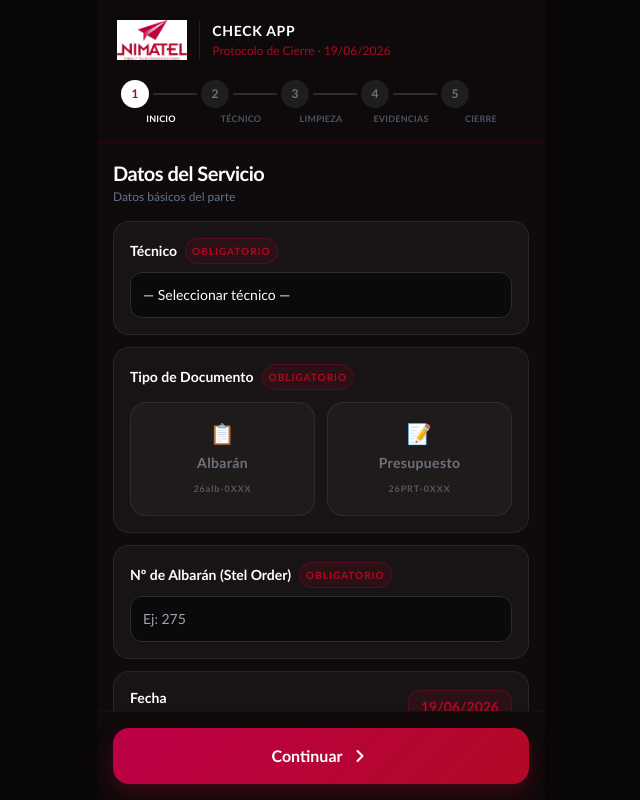
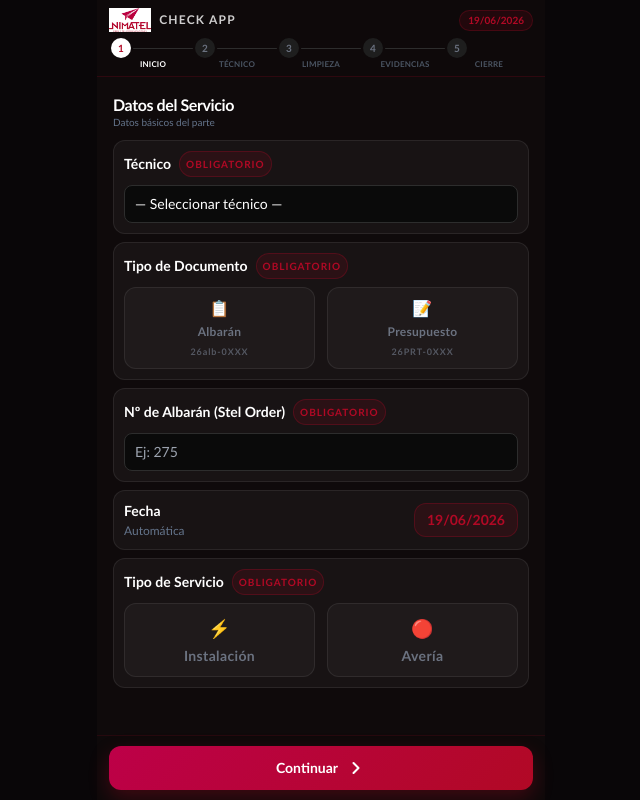
Before and after one commit to nimatelinstalaciones/appcierretrabajos, a React (Vite) app: page / in a window 1280 px wide. Shown: the whole page, without its empty margins (319-959 px from the left). Built offline with nearby package versions, Linux system fonts and the light colour scheme.

Commit message:
Add files via upload

```diff
--- a/src/App.jsx
+++ b/src/App.jsx
@@ -64,7 +64,7 @@
     <div className="flex gap-2">
       {opts.map(o => (
         <button key={String(o.v)} onClick={() => onChange(o.v)}
-          className="flex-1 py-3 rounded-xl font-bold text-sm tracking-wide transition-all duration-150 active:scale-95"
+          className="flex-1 py-2 rounded-lg font-bold text-sm tracking-wide transition-all duration-150 active:scale-95"
           style={value === o.v
             ? { background: o.on, color: "white", border: "2px solid transparent" }
             : { background: "rgba(15,10,11,0.6)", border: "1px solid #374151", color: "#9ca3af" }}>
@@ -78,7 +78,7 @@
 // ─── Field Row ────────────────────────────────────────────────────────────
 function FieldRow({ label, sublabel, value, onChange, hasNA, required, badge }) {
   return (
-    <div className="rounded-2xl p-4 flex flex-col gap-3" style={cardStyle}>
+    <div className="rounded-xl p-2.5 flex flex-col gap-2" style={cardStyle}>
       <div className="flex items-start justify-between gap-2">
         <div className="flex-1">
           <div className="flex items-center gap-2 flex-wrap">
@@ -86,7 +86,7 @@
             {required && <span className="text-[10px] font-bold px-1.5 py-0.5 rounded-full tracking-widest uppercase" style={badgeRed}>Obligatorio</span>}
             {badge && <span className="text-[10px] font-bold text-sky-400 bg-sky-400/10 border border-sky-400/30 px-1.5 py-0.5 rounded-full tracking-widest uppercase">{badge}</span>}
           </div>
-          {sublabel && <p className="text-slate-400 text-xs mt-0.5 leading-snug">{sublabel}</p>}
+          {sublabel && <p className="text-slate-500 text-[10px] mt-0 leading-snug">{sublabel}</p>}
         </div>
         {value === true  && <span className="text-green-400 mt-0.5 shrink-0"><Icons.Check /></span>}
         {value === false && <span className="text-red-400 mt-0.5 shrink-0"><Icons.X /></span>}
@@ -105,14 +105,14 @@
     e.target.value = "";
   };
   return (
-    <div className="rounded-2xl p-4 flex flex-col gap-3" style={cardStyle}>
+    <div className="rounded-xl p-2.5 flex flex-col gap-2" style={cardStyle}>
       <div>
         <div className="flex items-center gap-2 flex-wrap">
           <p className="text-white font-semibold text-sm">{label}</p>
           <span className="text-[10px] font-bold text-slate-400 bg-white/5 border border-white/10 px-1.5 py-0.5 rounded-full tracking-widest uppercase">Opcional</span>
           <span className="text-[10px] font-bold text-slate-500 bg-white/5 border border-white/10 px-1.5 py-0.5 rounded-full tracking-widest">📁 Archivo</span>
         </div>
-        {sublabel && <p className="text-slate-400 text-xs mt-0.5">{sublabel}</p>}
+        {sublabel && <p className="text-slate-500 text-[10px] mt-0">{sublabel}</p>}
       </div>
       {value ? (
         <div className="relative rounded-xl overflow-hidden border border-green-500/30">
@@ -145,14 +145,14 @@
   const remove = (i) => onChange(value.filter((_, idx) => idx !== i));
   const ok = value.length >= MIN_AFTER_PHOTOS;
   return (
-    <div className="rounded-2xl p-4 flex flex-col gap-3" style={cardStyle}>
+    <div className="rounded-xl p-2.5 flex flex-col gap-2" style={cardStyle}>
       <div>
         <div className="flex items-center gap-2 flex-wrap">
           <p className="text-white font-semibold text-sm">{label}</p>
           <span className="text-[10px] font-bold px-1.5 py-0.5 rounded-full tracking-widest uppercase" style={badgeRed}>Mín. {MIN_AFTER_PHOTOS} fotos</span>
           <span className="text-[10px] font-bold text-sky-400 bg-sky-400/10 border border-sky-400/30 px-1.5 py-0.5 rounded-full">📷 Cámara</span>
         </div>
-        {sublabel && <p className="text-slate-400 text-xs mt-0.5">{sublabel}</p>}
+        {sublabel && <p className="text-slate-500 text-[10px] mt-0">{sublabel}</p>}
       </div>
 
       {/* Progress */}
@@ -203,19 +203,19 @@
 function StepBar({ current }) {
   const labels = ["Inicio","Técnico","Limpieza","Evidencias","Cierre"];
   return (
-    <div className="flex items-start justify-between px-1">
+    <div className="flex items-center justify-between px-0.5">
       {labels.map((l, i) => {
         const s = i + 1, done = s < current, active = s === current;
         return (
-          <div key={l} className="flex flex-col items-center gap-1 flex-1">
+          <div key={l} className="flex flex-col items-center gap-0.5 flex-1">
             <div className="flex items-center w-full">
-              <div className="w-7 h-7 rounded-full flex items-center justify-center text-xs font-bold shrink-0 transition-all"
+              <div className="w-5 h-5 rounded-full flex items-center justify-center text-[10px] font-bold shrink-0 transition-all"
                 style={done ? { background: BRAND_RED, color: "white" } : active ? { background: "white", color: BRAND_RED } : { background: "#1e1e1e", color: "#6b7280" }}>
                 {done ? "✓" : s}
               </div>
-              {i < labels.length - 1 && <div className="flex-1 h-0.5 mx-1 rounded transition-all" style={{ background: done ? BRAND_RED : "#2d2d2d" }} />}
+              {i < labels.length - 1 && <div className="flex-1 h-px mx-0.5 rounded transition-all" style={{ background: done ? BRAND_RED : "#2d2d2d" }} />}
             </div>
-            <span className="text-[9px] font-semibold tracking-wide uppercase"
+            <span className="text-[8px] font-semibold tracking-wide uppercase leading-none"
               style={{ color: active ? "white" : done ? BRAND_RED : "#4b5563" }}>{l}</span>
           </div>
         );
@@ -434,14 +434,14 @@
   return (
     <div className="flex flex-col gap-4 pb-8">
       {/* Success header */}
-      <div className="rounded-2xl p-5 text-center" style={{ background: "linear-gradient(135deg,rgba(177,9,37,0.2),rgba(189,0,72,0.08))", border: "1px solid rgba(177,9,37,0.3)" }}>
+      <div className="rounded-xl p-3 text-center" style={{ background: "linear-gradient(135deg,rgba(177,9,37,0.2),rgba(189,0,72,0.08))", border: "1px solid rgba(177,9,37,0.3)" }}>
         <div className="text-4xl mb-2">✅</div>
         <h2 className="text-white text-xl font-black tracking-tight">Parte Completado</h2>
         <p className="text-slate-400 text-xs mt-1">Protocolo Nimatel registrado correctamente</p>
         {albaranRef && (
           <div className="mt-3 inline-flex flex-col items-center rounded-2xl px-5 py-2.5" style={{ background: "rgba(177,9,37,0.15)", border: "1px solid rgba(177,9,37,0.4)" }}>
             <p className="text-slate-400 text-xs uppercase tracking-widest font-semibold">Referencia Stel Order</p>
-            <p className="text-2xl font-black tracking-widest mt-0.5" style={{ color: BRAND_RED }}>{albaranRef}</p>
+            <p className="text-xl font-black tracking-widest mt-0.5" style={{ color: BRAND_RED }}>{albaranRef}</p>
             <p className="text-slate-500 text-xs mt-0.5">{data.s1.tipo} · {data.s1.tecnico?.split(" ")[0]} · {data.s1.fecha}</p>
           </div>
         )}
@@ -486,7 +486,7 @@
 
       {/* Stel Order attachment instructions */}
       {albaranRef && (
-        <div className="rounded-2xl p-4" style={{ background: "rgba(14,116,144,0.08)", border: "1px solid rgba(14,116,144,0.25)" }}>
+        <div className="rounded-xl p-2.5" style={{ background: "rgba(14,116,144,0.08)", border: "1px solid rgba(14,116,144,0.25)" }}>
           <p className="text-sky-400 font-bold text-sm mb-2">📎 Adjuntar a Stel Order</p>
           <p className="text-slate-400 text-xs leading-relaxed">
             Abre el {data.s1.docType === "Presupuesto" ? "presupuesto" : "albarán"} <span className="text-sky-300 font-bold">{albaranRef}</span> en Stel Order y adjunta:
@@ -502,11 +502,11 @@
       {/* Action buttons */}
       <div className="flex flex-col gap-3 mt-1">
         <button onClick={handlePDF} disabled={generating}
-          className="w-full py-4 font-black text-base rounded-2xl tracking-wide active:scale-95 transition-all flex items-center justify-center gap-2 text-white"
+          className="w-full py-3 font-black text-sm rounded-xl tracking-wide active:scale-95 transition-all flex items-center justify-center gap-2 text-white"
           style={{ background: generating ? "rgba(177,9,37,0.4)" : BRAND_GRADIENT, boxShadow: "0 8px 24px rgba(177,9,37,0.3)" }}>
           {generating ? <><Icons.Spin />Generando PDF...</> : pdfDone ? <>✓ PDF Descargado — Generar de Nuevo</> : <><Icons.PDF />Generar y Descargar PDF</>}
         </button>
-        <button onClick={onReset} className="w-full py-3.5 font-bold text-sm rounded-2xl active:scale-95 transition-transform text-slate-300"
+        <button onClick={onReset} className="w-full py-2.5 font-bold text-sm rounded-xl active:scale-95 transition-transform text-slate-300"
           style={{ background: "rgba(255,255,255,0.05)", border: "1px solid rgba(255,255,255,0.1)" }}>
           ＋ Nuevo Parte de Servicio
         </button>
@@ -590,38 +590,36 @@
     <div className="min-h-screen flex items-start justify-center" style={{ background: "#090608", fontFamily: "'Trebuchet MS','Avenir',sans-serif" }}>
       <div className="w-full max-w-md min-h-screen flex flex-col" style={{ background: "#0f0a0b" }}>
 
-        {/* ── HEADER ── */}
-        <div className="px-5 pt-5 pb-4 sticky top-0 z-10" style={{ background:"rgba(15,10,11,0.97)", backdropFilter:"blur(12px)", borderBottom:"1px solid rgba(177,9,37,0.2)" }}>
-          <div className="flex items-center gap-3 mb-5">
-            <img src={LOGO_SRC} alt="Nimatel" className="h-10 w-auto object-contain" />
-            <div className="border-l border-white/10 pl-3">
-              <p className="text-white font-black text-sm tracking-tight uppercase" style={{ letterSpacing:"0.05em" }}>Check App</p>
-              <p className="text-xs mt-0.5" style={{ color:BRAND_RED }}>Protocolo de Cierre · {today}</p>
-            </div>
+        {/* ── HEADER COMPACTO ── */}
+        <div className="px-3 py-2 sticky top-0 z-10 flex flex-col gap-1.5" style={{ background:"rgba(15,10,11,0.97)", backdropFilter:"blur(12px)", borderBottom:"1px solid rgba(177,9,37,0.2)" }}>
+          <div className="flex items-center gap-2">
+            <img src={LOGO_SRC} alt="Nimatel" className="h-6 w-auto object-contain shrink-0" />
+            <span className="text-white font-black text-xs tracking-widest uppercase opacity-80">Check App</span>
+            <span className="ml-auto text-[10px] font-semibold px-2 py-0.5 rounded-full" style={{ color:BRAND_RED, background:"rgba(177,9,37,0.12)", border:"1px solid rgba(177,9,37,0.25)" }}>{today}</span>
           </div>
           {!showReport && <StepBar current={step} />}
         </div>
 
         {/* ── CONTENT ── */}
-        <div className="flex-1 px-4 pt-4 pb-4 overflow-y-auto" style={{ maxHeight:"calc(100vh - 156px)" }}>
+        <div className="flex-1 px-4 pt-4 pb-4 overflow-y-auto" style={{ maxHeight:"calc(100vh - 90px)", overflowY:"auto" }}>
           {showReport ? (
             <ReportScreen data={{ s1,s2,s3,s4,s5 }} onReset={reset} />
           ) : (
-            <div className="flex flex-col gap-4 pb-4">
-              <div>
-                <h2 className="text-white font-black text-xl tracking-tight">{titles[step]}</h2>
-                <p className="text-slate-500 text-xs mt-0.5">{subtitles[step]}</p>
+            <div className="flex flex-col gap-2 pb-2">
+              <div className="pt-0.5 pb-0.5">
+                <h2 className="text-white font-black text-base tracking-tight leading-tight">{titles[step]}</h2>
+                <p className="text-slate-500 text-[10px] mt-0">{subtitles[step]}</p>
               </div>
 
               {/* STEP 1 */}
               {step===1 && (
-                <div className="flex flex-col gap-3">
-                  <div className="rounded-2xl p-4 flex flex-col gap-2" style={cardStyle}>
+                <div className="flex flex-col gap-2">
+                  <div className="rounded-xl p-2.5 flex flex-col gap-2" style={cardStyle}>
                     <label className="text-white font-semibold text-sm flex items-center gap-2">
                       Técnico <span className="text-[10px] font-bold px-1.5 py-0.5 rounded-full tracking-widest uppercase" style={badgeRed}>Obligatorio</span>
                     </label>
                     <select value={s1.tecnico} onChange={e=>u1("tecnico",e.target.value)}
-                      className="w-full rounded-xl px-3 py-3 text-sm appearance-none focus:outline-none"
+                      className="w-full rounded-lg px-2.5 py-2 text-sm appearance-none focus:outline-none"
                       style={inputStyle} onFocus={e=>e.target.style.borderColor=BRAND_RED} onBlur={e=>e.target.style.borderColor="#2d2d2d"}>
                       <option value="" style={{background:"#0a0a0a"}}>— Seleccionar técnico —</option>
                       {TECHNICIANS.map(t=><option key={t} style={{background:"#0a0a0a"}}>{t}</option>)}
@@ -630,7 +628,7 @@
 
 
                   {/* Tipo de Documento */}
-                  <div className="rounded-2xl p-4 flex flex-col gap-3" style={cardStyle}>
+                  <div className="rounded-xl p-2.5 flex flex-col gap-2" style={cardStyle}>
                     <label className="text-white font-semibold text-sm flex items-center gap-2">
                       Tipo de Documento
                       <span className="text-[10px] font-bold px-1.5 py-0.5 rounded-full tracking-widest uppercase" style={badgeRed}>Obligatorio</span>
@@ -638,9 +636,9 @@
                     <div className="grid grid-cols-2 gap-3">
                       {DOC_TYPES.map(dt=>(
                         <button key={dt} onClick={()=>u1("docType",dt)}
-                          className="py-4 rounded-2xl font-black text-sm tracking-wide active:scale-95 flex flex-col items-center gap-1.5"
+                          className="py-2 rounded-xl font-bold text-xs tracking-wide active:scale-95 flex flex-col items-center gap-1"
                           style={s1.docType===dt ? {background:"rgba(177,9,37,0.2)",border:"2px solid #b10925",color:"#f87171"} : {background:"rgba(255,255,255,0.03)",border:"1px solid rgba(255,255,255,0.08)",color:"#6b7280"}}>
-                          <span className="text-xl">{dt==="Albarán"?"📋":"📝"}</span>{dt}
+                          <span className="text-base">{dt==="Albarán"?"📋":"📝"}</span>{dt}
                           <span className="text-[9px] font-semibold opacity-70 tracking-widest">
                             {dt==="Albarán" ? "26alb-0XXX" : "26PRT-0XXX"}
                           </span>
@@ -650,14 +648,14 @@
                   </div>
 
                   {/* Nº de documento */}
-                  <div className="rounded-2xl p-4 flex flex-col gap-2" style={cardStyle}>
+                  <div className="rounded-xl p-2.5 flex flex-col gap-2" style={cardStyle}>
                     <label className="text-white font-semibold text-sm flex items-center gap-2">
                       {s1.docType === "Presupuesto" ? "Nº de Presupuesto (Stel Order)" : "Nº de Albarán (Stel Order)"}
                       <span className="text-[10px] font-bold px-1.5 py-0.5 rounded-full tracking-widest uppercase" style={badgeRed}>Obligatorio</span>
                     </label>
                     <input type="text" inputMode="numeric" value={s1.orden} onChange={e=>u1("orden",e.target.value)}
                       placeholder={s1.docType === "Presupuesto" ? "Ej: 142" : "Ej: 275"}
-                      className="w-full rounded-xl px-3 py-3 text-sm focus:outline-none"
+                      className="w-full rounded-lg px-2.5 py-2 text-sm focus:outline-none"
                       style={inputStyle} onFocus={e=>e.target.style.borderColor=BRAND_RED} onBlur={e=>e.target.style.borderColor="#2d2d2d"} />
                     {albaranPreview && (
                       <div className="flex items-center gap-2 mt-1">
@@ -668,22 +666,22 @@
                   </div>
 
                   {/* Fecha */}
-                  <div className="rounded-2xl p-4 flex items-center justify-between" style={cardStyle}>
+                  <div className="rounded-xl p-2.5 flex items-center justify-between" style={cardStyle}>
                     <div><p className="text-white font-semibold text-sm">Fecha</p><p className="text-slate-500 text-xs mt-0.5">Automática</p></div>
                     <span className="font-bold text-sm rounded-xl px-3 py-1.5" style={{ color:BRAND_RED, background:"rgba(177,9,37,0.12)", border:"1px solid rgba(177,9,37,0.3)" }}>{today}</span>
                   </div>
 
                   {/* Tipo de Servicio */}
-                  <div className="rounded-2xl p-4 flex flex-col gap-3" style={cardStyle}>
+                  <div className="rounded-xl p-2.5 flex flex-col gap-2" style={cardStyle}>
                     <label className="text-white font-semibold text-sm flex items-center gap-2">
                       Tipo de Servicio <span className="text-[10px] font-bold px-1.5 py-0.5 rounded-full tracking-widest uppercase" style={badgeRed}>Obligatorio</span>
                     </label>
                     <div className="grid grid-cols-2 gap-3">
                       {["Instalación","Avería"].map(tipo=>(
                         <button key={tipo} onClick={()=>u1("tipo",tipo)}
-                          className="py-5 rounded-2xl font-black text-base tracking-wide active:scale-95 flex flex-col items-center gap-1.5"
+                          className="py-2.5 rounded-xl font-bold text-sm tracking-wide active:scale-95 flex flex-col items-center gap-1"
                           style={s1.tipo===tipo ? {background:"rgba(177,9,37,0.2)",border:"2px solid #b10925",color:"#f87171"} : {background:"rgba(255,255,255,0.03)",border:"1px solid rgba(255,255,255,0.08)",color:"#6b7280"}}>
-                          <span className="text-2xl">{tipo==="Instalación"?"⚡":"🔴"}</span>{tipo}
+                          <span className="text-lg">{tipo==="Instalación"?"⚡":"🔴"}</span>{tipo}
                         </button>
                       ))}
                     </div>
@@ -694,8 +692,8 @@
 
               {/* STEP 2 */}
               {step===2 && (
-                <div className="flex flex-col gap-3">
-                  <div className="rounded-xl px-3 py-2 flex items-center gap-2" style={{ background:"rgba(177,9,37,0.1)", border:"1px solid rgba(177,9,37,0.2)" }}>
+                <div className="flex flex-col gap-2">
+                  <div className="rounded-lg px-2.5 py-1.5 flex items-center gap-2" style={{ background:"rgba(177,9,37,0.1)", border:"1px solid rgba(177,9,37,0.2)" }}>
                     <span>🏅</span><p className="text-xs font-semibold text-red-300">Sello de Calidad Nimatel — Todos obligatorios</p>
                   </div>
                   <FieldRow label="Etiquetado Correcto" sublabel="¿Cables identificados en ambos extremos?" value={s2.etiquetado} onChange={v=>u2("etiquetado",v)} required />
@@ -708,8 +706,8 @@
 
               {/* STEP 3 */}
               {step===3 && (
-                <div className="flex flex-col gap-3">
-                  <div className="rounded-xl px-3 py-2 flex items-center gap-2" style={{ background:"rgba(14,116,144,0.1)", border:"1px solid rgba(14,116,144,0.25)" }}>
+                <div className="flex flex-col gap-2">
+                  <div className="rounded-lg px-2.5 py-1.5 flex items-center gap-2" style={{ background:"rgba(14,116,144,0.1)", border:"1px solid rgba(14,116,144,0.25)" }}>
                     <span>🧹</span><p className="text-xs font-semibold text-sky-400">Dejar el lugar como lo encontraste</p>
                   </div>
                   <FieldRow label="Residuos Retirados" sublabel="¿Restos de cable, polvo y cajas vacías retirados?" value={s3.residuos} onChange={v=>u3("residuos",v)} required />
@@ -720,8 +718,8 @@
 
               {/* STEP 4 */}
               {step===4 && (
-                <div className="flex flex-col gap-3">
-                  <div className="rounded-xl px-3 py-2 flex items-center gap-2" style={{ background:"rgba(88,28,135,0.15)", border:"1px solid rgba(126,34,206,0.25)" }}>
+                <div className="flex flex-col gap-2">
+                  <div className="rounded-lg px-2.5 py-1.5 flex items-center gap-2" style={{ background:"rgba(88,28,135,0.15)", border:"1px solid rgba(126,34,206,0.25)" }}>
                     <span>📱</span><p className="text-xs font-semibold text-purple-400">Evidencias para Stel Order</p>
                   </div>
                   <FilePicker
@@ -741,21 +739,21 @@
 
               {/* STEP 5 */}
               {step===5 && (
-                <div className="flex flex-col gap-3">
-                  <div className="rounded-xl px-3 py-2 flex items-center gap-2" style={{ background:"rgba(22,163,74,0.1)", border:"1px solid rgba(22,163,74,0.25)" }}>
+                <div className="flex flex-col gap-2">
+                  <div className="rounded-lg px-2.5 py-1.5 flex items-center gap-2" style={{ background:"rgba(22,163,74,0.1)", border:"1px solid rgba(22,163,74,0.25)" }}>
                     <span>🤝</span><p className="text-xs font-semibold text-green-400">Último paso — Cierre con el cliente</p>
                   </div>
                   <FieldRow label="Visto Bueno del Cliente" sublabel="¿El cliente ha comprobado que todo funciona?" value={s5.vistoBueno} onChange={v=>u5("vistoBueno",v)} required />
                   <FieldRow label="Firma del Albarán" sublabel="¿Tienes la firma digital del cliente en Stel Order?" value={s5.firma} onChange={v=>u5("firma",v)} required />
 
-                  <div className="rounded-2xl p-4 flex flex-col gap-2" style={cardStyle}>
+                  <div className="rounded-xl p-2.5 flex flex-col gap-2" style={cardStyle}>
                     <label className="text-white font-semibold text-sm flex items-center gap-2">
                       Método de Cobro <span className="text-[10px] font-bold px-1.5 py-0.5 rounded-full tracking-widest uppercase" style={badgeRed}>Obligatorio</span>
                     </label>
                     <div className="flex flex-col gap-2">
                       {PAYMENT_METHODS.map(m=>(
                         <button key={m} onClick={()=>u5("cobro",m)}
-                          className="py-3 px-4 rounded-xl text-sm font-semibold text-left active:scale-95 transition-all"
+                          className="py-2 px-3 rounded-lg text-xs font-semibold text-left active:scale-95 transition-all"
                           style={s5.cobro===m ? {background:"rgba(177,9,37,0.2)",border:`1.5px solid ${BRAND_RED}`,color:"#f87171"} : {background:"#0a0a0a",border:"1px solid #2d2d2d",color:"#9ca3af"}}>
                           {s5.cobro===m?"● ":"○ "}{m}
                         </button>
@@ -763,13 +761,13 @@
                     </div>
                   </div>
 
-                  <div className="rounded-2xl p-4 flex flex-col gap-2" style={cardStyle}>
+                  <div className="rounded-xl p-2.5 flex flex-col gap-2" style={cardStyle}>
                     <label className="text-white font-semibold text-sm">
                       Observaciones <span className="text-slate-500 font-normal ml-1 text-xs">(Opcional)</span>
                     </label>
-                    <textarea value={s5.observaciones} onChange={e=>u5("observaciones",e.target.value)} rows={4}
+                    <textarea value={s5.observaciones} onChange={e=>u5("observaciones",e.target.value)} rows={3}
                       placeholder="Incidencias, trabajos pendientes, notas relevantes..."
-                      className="w-full rounded-xl px-3 py-3 text-sm focus:outline-none resize-none leading-relaxed"
+                      className="w-full rounded-lg px-2.5 py-2 text-sm focus:outline-none resize-none leading-relaxed"
                       style={inputStyle}
                       onFocus={e=>e.target.style.borderColor=BRAND_RED} onBlur={e=>e.target.style.borderColor="#2d2d2d"} />
                   </div>
@@ -783,16 +781,16 @@
 
         {/* ── FOOTER ── */}
         {!showReport && (
-          <div className="px-4 py-4 sticky bottom-0" style={{ background:"rgba(15,10,11,0.97)", backdropFilter:"blur(12px)", borderTop:"1px solid rgba(177,9,37,0.15)" }}>
-            <div className="flex gap-3">
+          <div className="px-3 py-2.5 sticky bottom-0" style={{ background:"rgba(15,10,11,0.97)", backdropFilter:"blur(12px)", borderTop:"1px solid rgba(177,9,37,0.15)" }}>
+            <div className="flex gap-2">
               {step > 1 && (
-                <button onClick={back} className="flex items-center gap-1.5 px-5 py-4 font-bold text-sm rounded-2xl active:scale-95 text-slate-300"
+                <button onClick={back} className="flex items-center gap-1.5 px-4 py-3 font-bold text-sm rounded-xl active:scale-95 text-slate-300"
                   style={{ background:"rgba(255,255,255,0.05)", border:"1px solid rgba(255,255,255,0.1)" }}>
                   <Icons.ChevL />Atrás
                 </button>
               )}
               <button onClick={next}
-                className="flex-1 flex items-center justify-center gap-2 py-4 font-black text-base rounded-2xl active:scale-95 text-white"
+                className="flex-1 flex items-center justify-center gap-2 py-3 font-black text-sm rounded-xl active:scale-95 text-white"
                 style={{ background:BRAND_GRADIENT, boxShadow:"0 8px 20px rgba(177,9,37,0.3)" }}>
                 {step===TOTAL_STEPS ? <><Icons.ClipOk />Finalizar y Ver Reporte</> : <>Continuar<Icons.ChevR /></>}
               </button>
```
